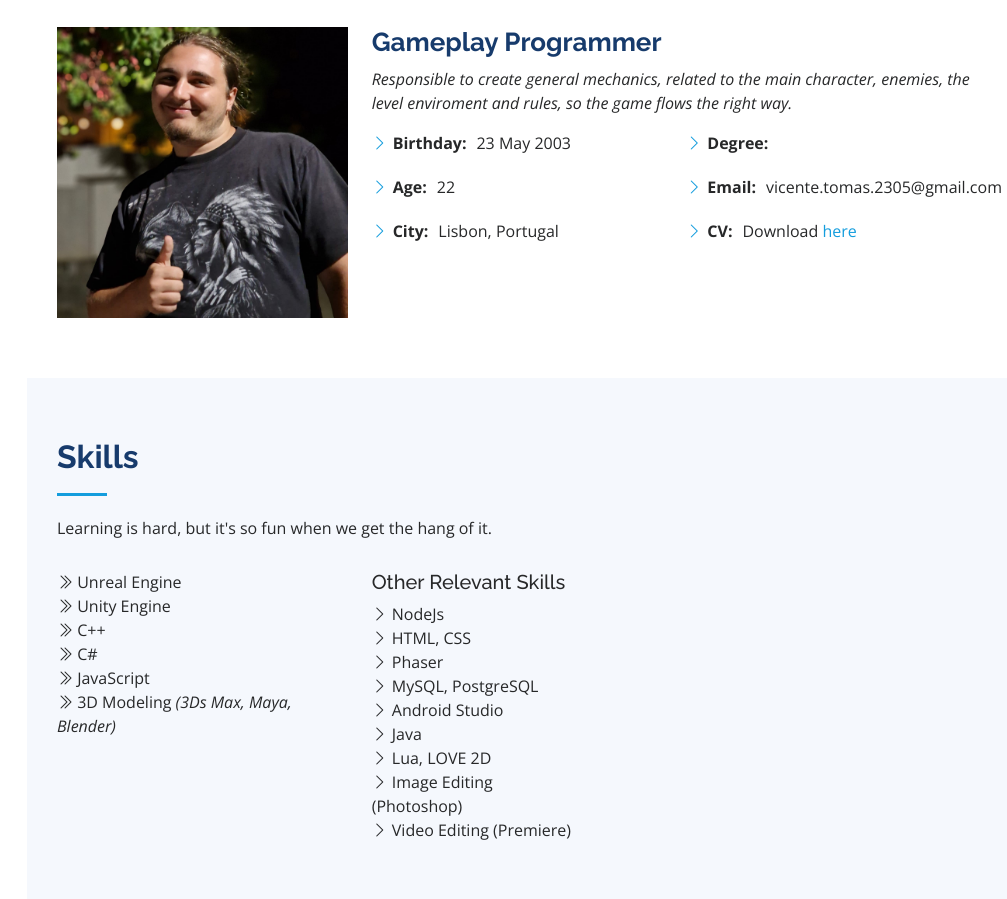
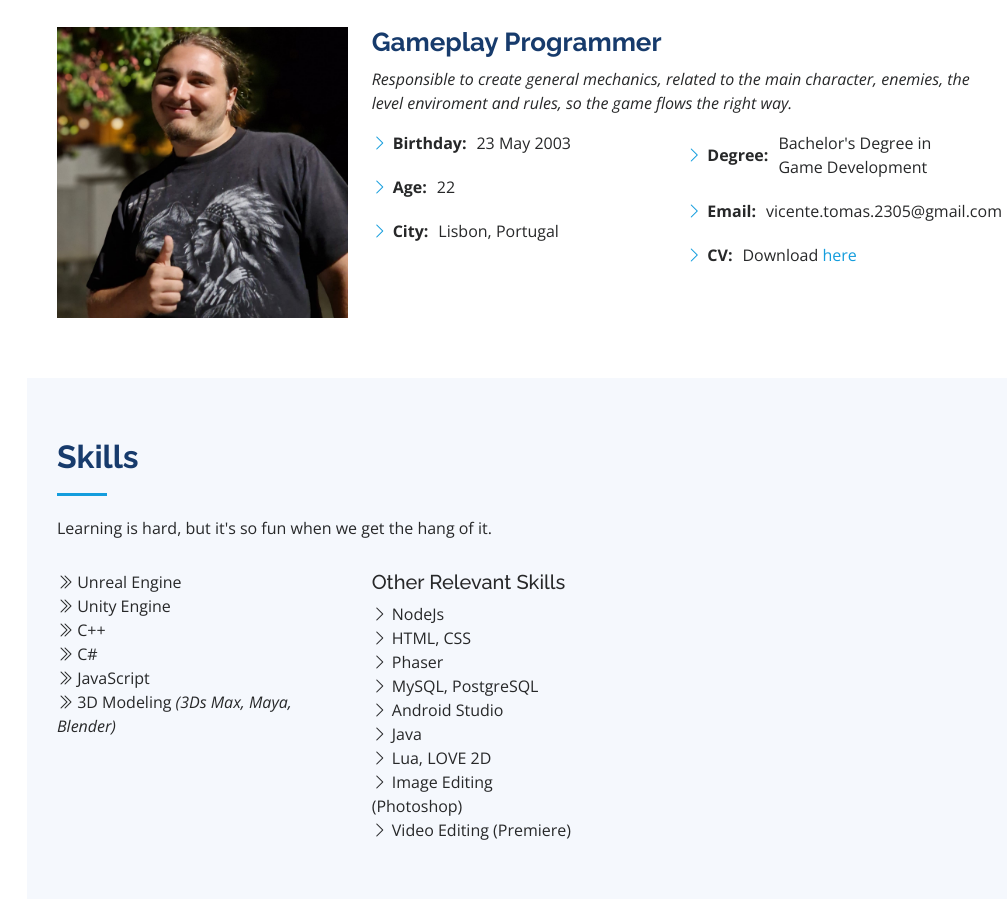
Before and after one commit to TomVic20849/TomVic20849.github.io, a plain HTML site: page index.html in a window 1280 px wide. Shown: the part 1061-1960 px from the top of the page, without its empty margins (273-1280 px from the left). Drawn offline with nearby package versions, Linux system fonts and the light colour scheme.

Commit message:
Degree Info

```diff
--- a/assets/js/main.js
+++ b/assets/js/main.js
@@ -52,6 +52,7 @@
       city: "City:",
       city_Text: "Lisbon, Portugal",
       degree: "Degree:",
+      degree_Text: "Bachelor's Degree in Game Development",
       email: "Email:",
       cv: "CV:",
       download: "Download",
@@ -76,6 +77,7 @@
       city: "Cidade:",
       city_Text: "Lisboa, Portugal",
       degree: "Grau Académico:",
+      degree_Text: "Licenciatura em Desenvolvimento de Jogos",
       email: "Email:",
       cv: "CV:",
       download: "Transferir",
--- a/index.html
+++ b/index.html
@@ -132,16 +132,15 @@
                                 <ul>
                                     <li><i class="bi bi-chevron-right"></i> <strong
                                             data-lang-key="degree">Degree:</strong>
-                                        <span></span>
+                                        <span data-lang-key="degree_Text">Bachelor's Degree in Game Development</span>
                                     </li>
                                     <li><i class="bi bi-chevron-right"></i> <strong
                                             data-lang-key="email">Email:</strong>
                                         <span>vicente.tomas.2305@gmail.com</span>
                                     </li>
                                     <li><i class="bi bi-chevron-right"></i> <strong data-lang-key="cv">CV:</strong>
-                                        <span data-lang-key="download">Download</span>&nbsp;<a
-                                           id="cv-download-link" href="#" download><span
-                                               data-lang-key="here"><u>here</u></span></a>
+                                        <span data-lang-key="download">Download</span>&nbsp;<a id="cv-download-link"
+                                            href="#" download><span data-lang-key="here"><u>here</u></span></a>
                                     </li>
                                 </ul>
                             </div>
```
